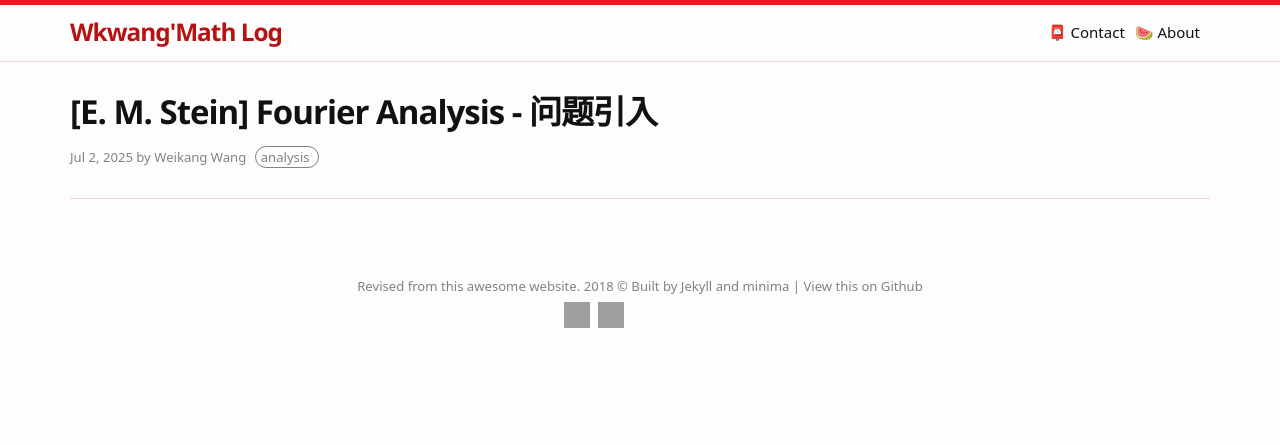
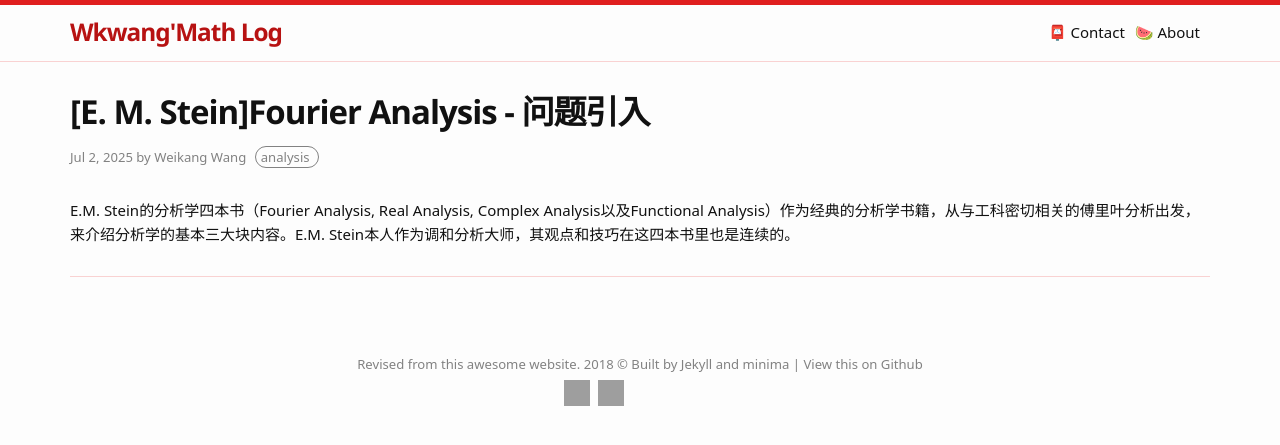
Before and after one commit to Wei-kang-Wang/math-log, a Jekyll site: the page built from _posts/2025-07-02-[E. M. Stein Fourier Analysis] 问题引入.md, in a window 1280 px wide. Shown: the top 445 px of the page. Built offline with Jekyll 4.4.1, drawn with Linux system fonts in a browser that asks for light colours; some web fonts are replaced; grey boxes are pictures that could not be loaded.

Commit message:
Update 2025-07-02-[E. M. Stein Fourier Analysis] 问题引入.md

```diff
--- a/_posts/2025-07-02-[E. M. Stein Fourier Analysis] 问题引入.md
+++ b/_posts/2025-07-02-[E. M. Stein Fourier Analysis] 问题引入.md
@@ -1,7 +1,7 @@
 ---
 layout: post
 comments: false
-title: "[E. M. Stein] Fourier Analysis - 问题引入"
+title: "[E. M. Stein]Fourier Analysis - 问题引入"
 date: 2025-07-02 18:26:00
 tags: analysis
 ---
@@ -12,7 +12,7 @@ tags: analysis
 * TOC
 {:toc}
 
-
+E.M. Stein的分析学四本书（Fourier Analysis, Real Analysis, Complex Analysis以及Functional Analysis）作为经典的分析学书籍，从与工科密切相关的傅里叶分析出发，来介绍分析学的基本三大块内容。E.M. Stein本人作为调和分析大师，其观点和技巧在这四本书里也是连续的。
 
 
 
```
